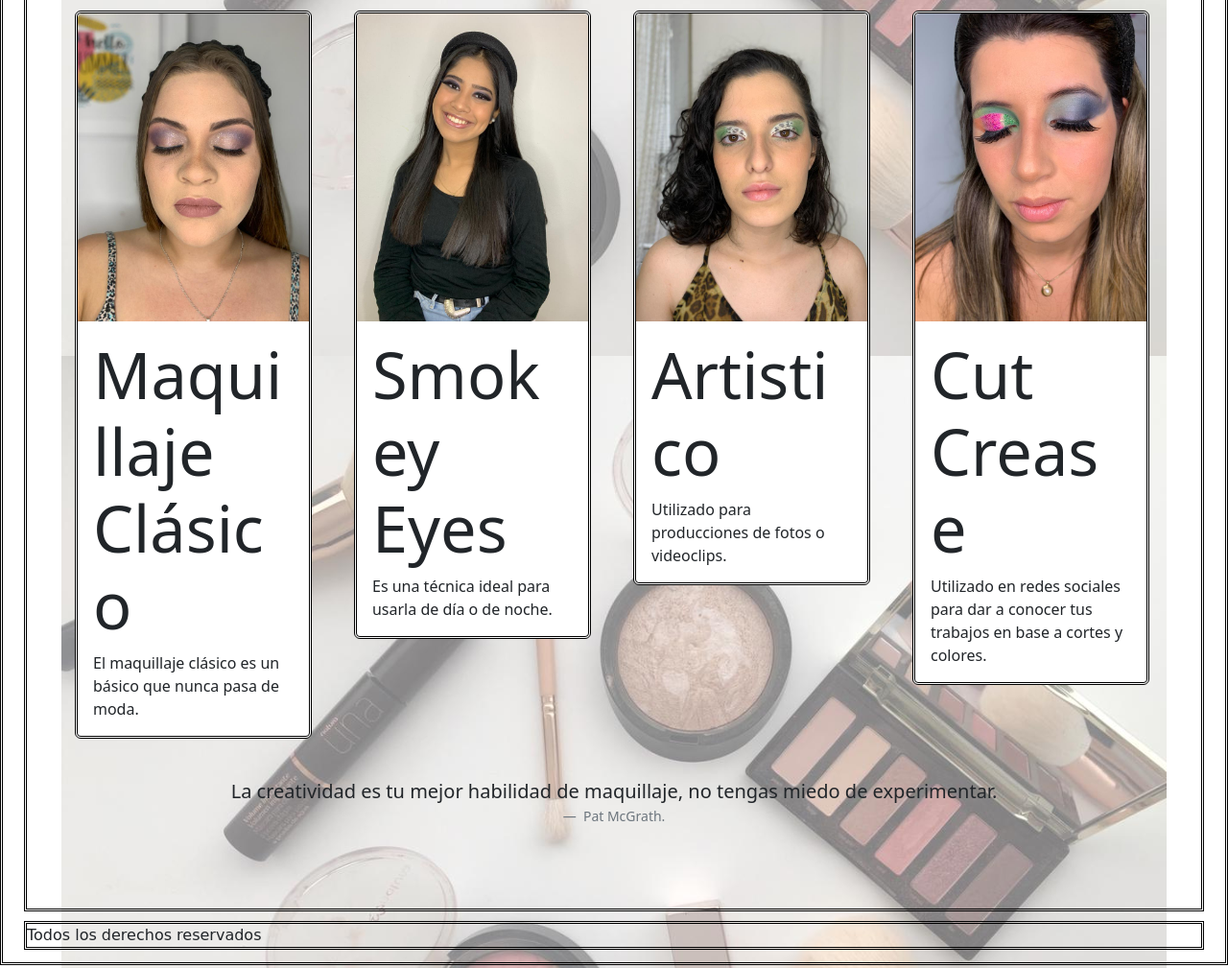
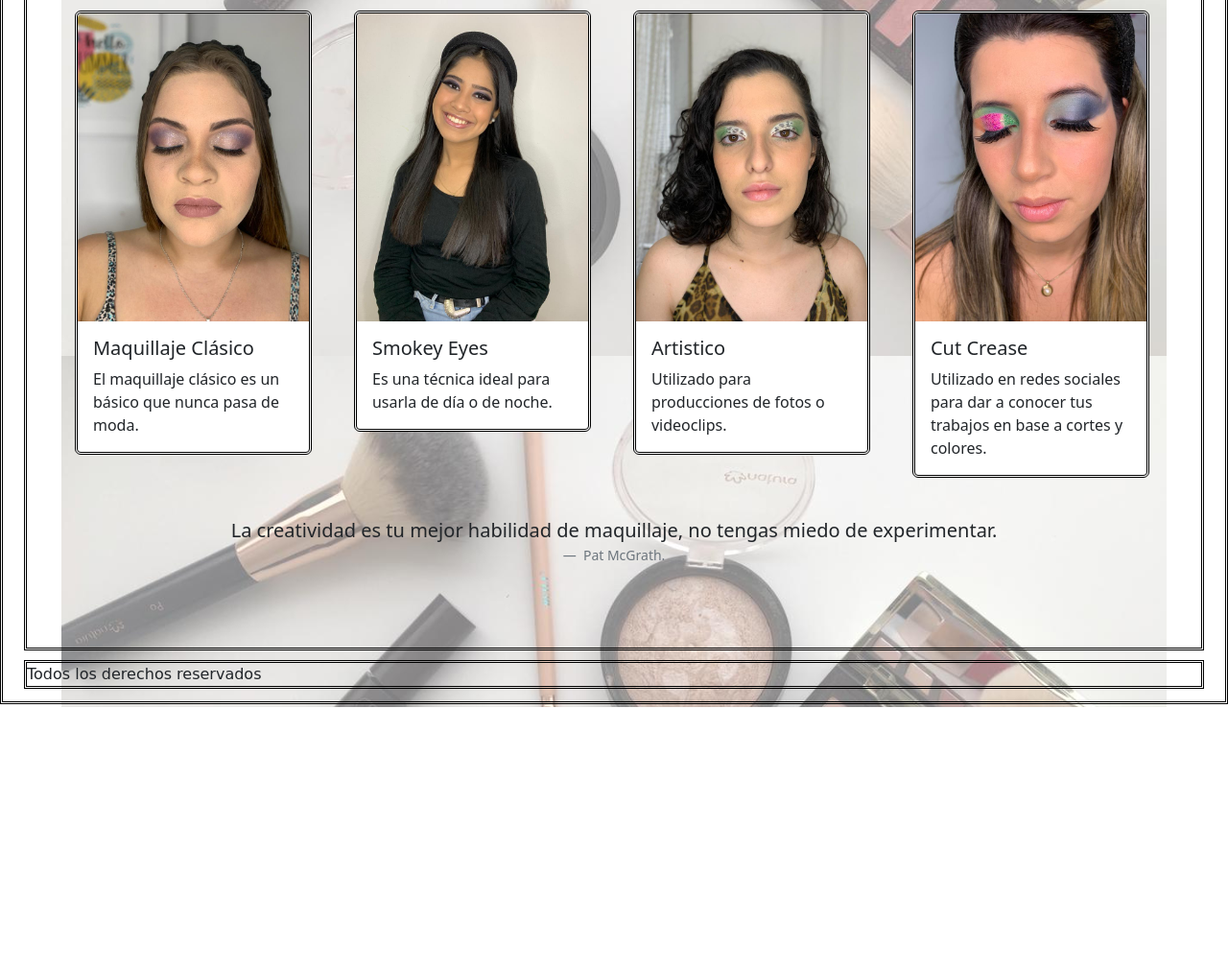
Before and after one commit to alexvallaro/proyecto-final-web, a plain HTML site: page index.html in a window 1280 px wide. Shown: the part 1357-2366 px from the top of the page at 96% size. After the commit the page ends 2094 px from the top, so only its background shows below. Drawn offline with nearby package versions, Linux system fonts and the light colour scheme.

Commit message:
proyecto-concluido

```diff
--- a/scss/_body.scss
+++ b/scss/_body.scss
@@ -13,10 +13,6 @@ body {
     background-size: 90% auto;
     background-position: center top;
     background-repeat: repeat-y;
-}
-
-h5 {
-    font-size: 50pt;
 }
 
 /* Carrusel del index */
```
Also changed, not shown: css/estilo.css.
